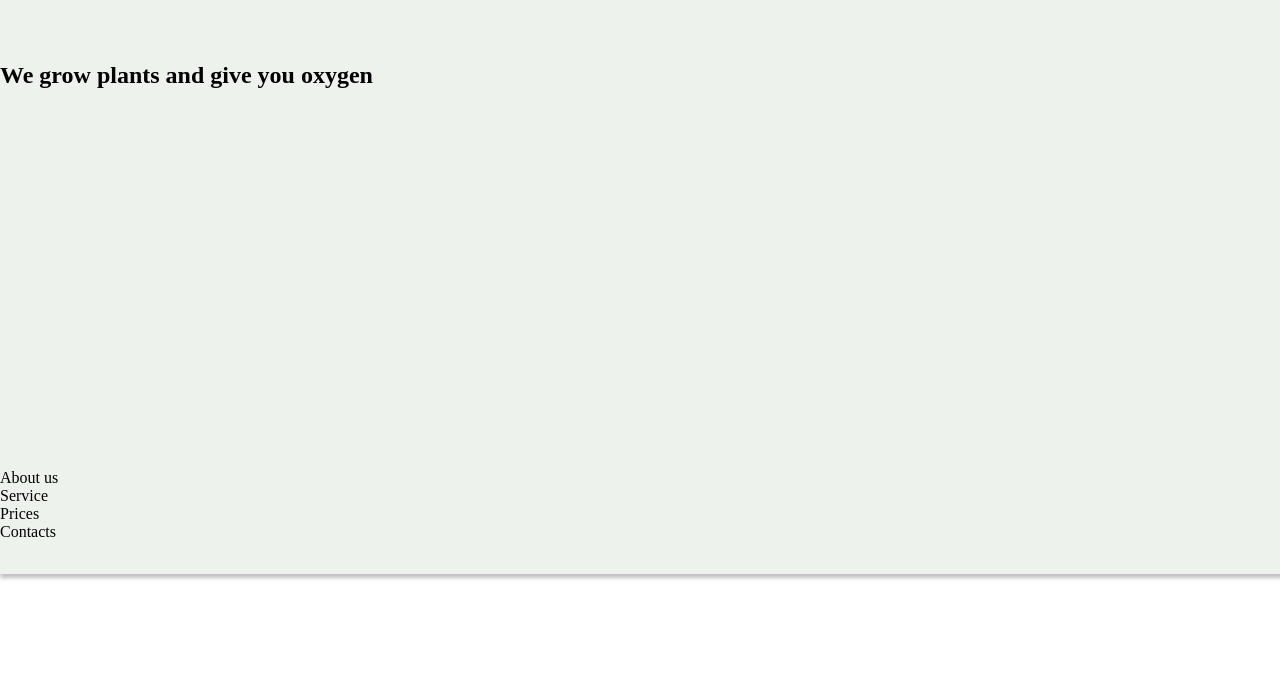
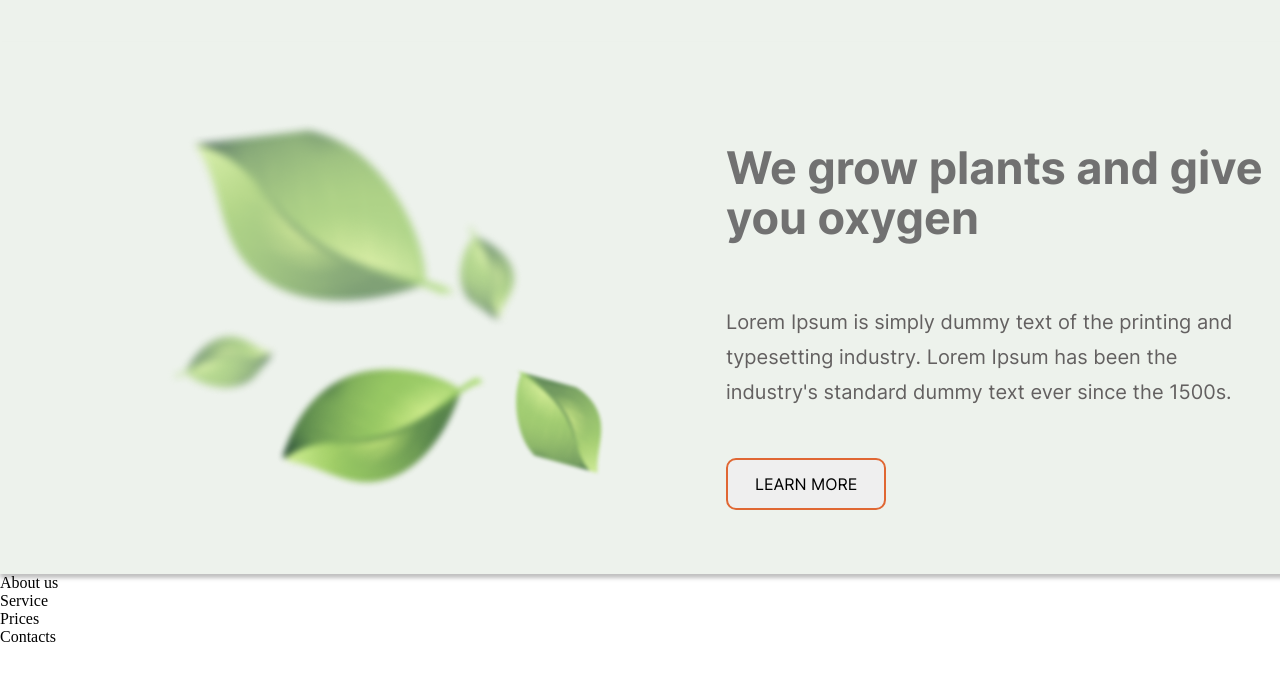
Before and after one commit to annaperepjotkina/Pre-rsschool-cv, a plain HTML site: page plants/index.html in a window 1280 px wide. Shown: the part 92-772 px from the top of the page. Drawn offline with Linux system fonts and the light colour scheme.

Commit message:
feat: create welcome section

```diff
--- a/plants/index.html
+++ b/plants/index.html
@@ -29,11 +29,21 @@
     </header>
     <main class="main">
         <section class="section_welcome" id="welcom">
-            <div class="">
-                <h1>We grow plants and give you oxygen</h1>
+            <div class="welcome">
+                <div class="section_welcome_png">
+                    <img src="./png/leafs.png" alt="leaves" class="leaves_png">
+                    </a>
+                </div>
+                <div class="inform">
+                    <h1 class="welcome_header">We grow plants and give you oxygen</h1>
+                    <p class="welcome_text">Lorem Ipsum is simply dummy text of the printing and typesetting industry.
+                        Lorem Ipsum has been the industry's standard dummy text ever since the 1500s.</p>
+                    <button type="submit" name="more inform" class="welcome_submit">LEARN MORE</button>
+                </div>
+            </div>
             </div>
         </section>
-        <section>About us</section>
+        <section class="section_about-us">About us</section>
         <section>Service</section>
         <section>Prices</section>
         <section>Contacts</section>
--- a/plants/style.css
+++ b/plants/style.css
@@ -25,7 +25,7 @@
    font-family: 'Inter';
    font-style: normal;
    font-weight: 700;
-   src: local(''),
+   src: local('C:\Users\Чуча\Desktop\start\rsschool-cv\rsschool-cv\plants\fonts\inter-v12-latin-700.woff2'),
       url('../fonts/inter-v12-latin-700.woff2') format('woff2'),
       /* Chrome 26+, Opera 23+, Firefox 39+ */
       url('../fonts/inter-v12-latin-700.woff') format('woff');
@@ -84,7 +84,6 @@ body {
    max-height: 50px;
    margin-top: 36px;
    margin-left: 51px;
-   background-color: #EDF2EC;
    display: flex;
    flex-wrap: wrap;
    align-items: center;
@@ -118,19 +117,82 @@ body {
 }
 
 .main {
+   max-width: 1440px;
+}
+
+.section_welcome {
    width: 1440px;
    height: 532px;
-   left: 0px;
-   top: 134px;
+   display: flex;
    background-color: #EDF2EC;
    box-shadow: 0px 4px 4px rgba(0, 0, 0, 0.25);
 }
 
-.section_welcome {
+.welcome {
    width: 1222px;
    height: 407.36px;
-   left: 109px;
-   top: 62px;
+   margin: 64px 109px;
+   display: flex;
+   flex-wrap: wrap;
+   flex-direction: column;
+   align-items: center;
+   justify-content: space-between;
+}
+
+.section_welcome_png {
+   width: 448.8px;
+   height: 407.36px;
+   margin-left: 0;
+}
+
+.inform {
+   width: 549px;
+   height: 340px;
+   display: flex;
+   flex-direction: column;
+   align-items: flex-start;
+   justify-content: space-between;
+}
+
+.welcome_header {
+   font-family: 'Inter';
+   font-style: normal;
+   font-weight: 700;
+   font-size: 45px;
+   line-height: 50px;
+   color: #717171;
+   margin-bottom: 42px;
+   max-width: 549px;
+}
+
+.welcome_text {
+   font-family: 'Inter';
+   font-style: normal;
+   font-weight: 400;
+   font-size: 20px;
+   line-height: 35px;
+   color: #636060;
+   max-width: 525.44px;
+   margin-bottom: 48px;
+
+}
+
+.welcome_submit {
+   text-transform: uppercase;
+   padding: 14px 27px;
+font-family: 'Inter';
+font-style: normal;
+font-weight: 400;
+font-size: 16px;
+line-height: 20px;
+color: #000000;
+box-sizing: border-box;
+border: 2px solid #E06733;
+border-radius: 10px;
+}
+
+.section_about-us {
+   border: #FFFFFF;
 }
 
 .footer {
```
Also changed, not shown: plants/png/leafs.png (added).
